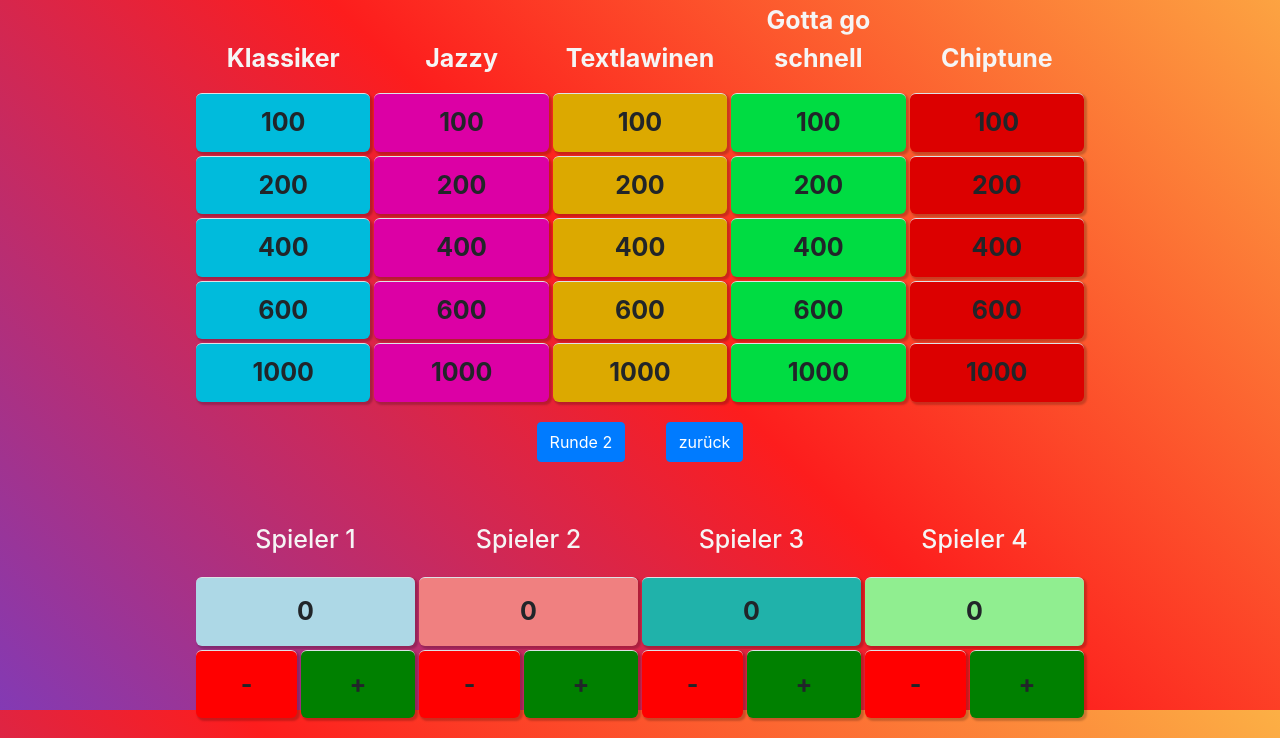
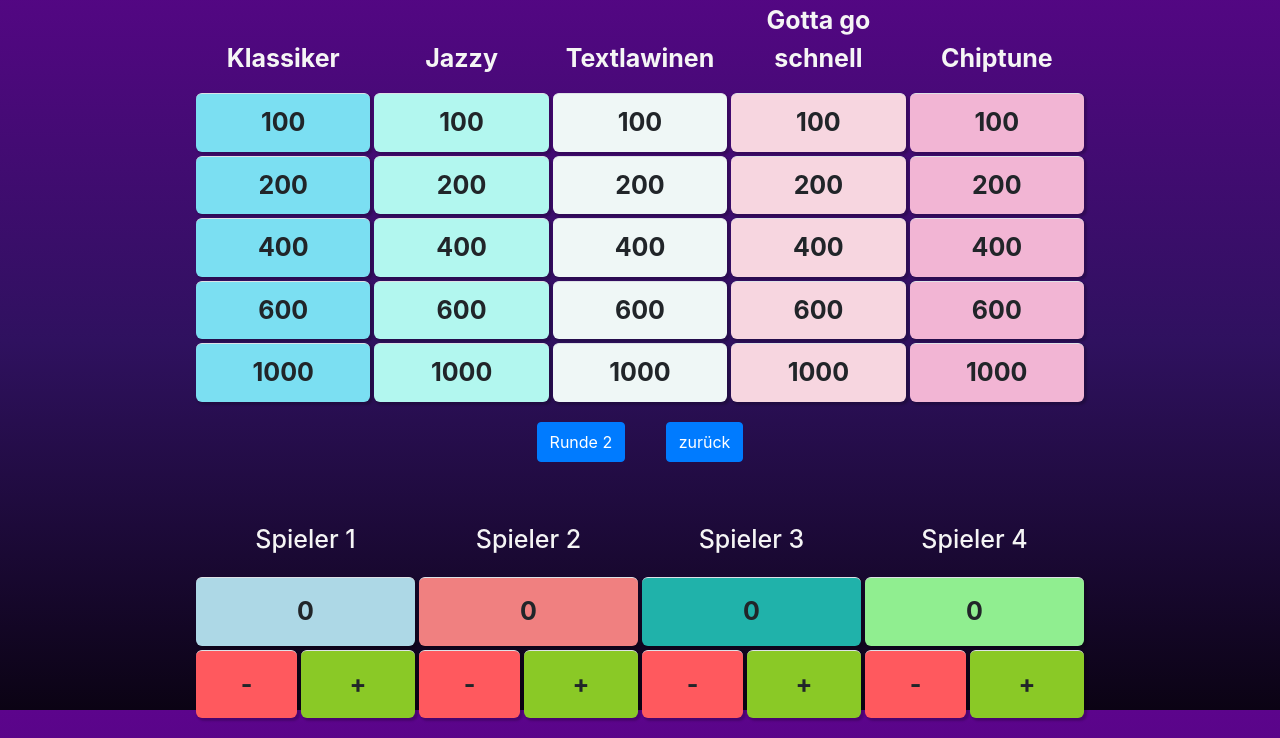
Before and after one commit to finncyr/nerdquiztafel, a plain HTML site: page src/index.html in a window 1280 px wide. Shown: the part 90-828 px from the top of the page. Drawn offline with nearby package versions, Linux system fonts and the light colour scheme; files that its build step writes are made by us from their sources.

Commit message:
color fix

```diff
--- a/src/css/index.css
+++ b/src/css/index.css
@@ -3,8 +3,8 @@ div{
     height: 100%;
 }
 body{
-    background: rgb(131,58,180);
-    background: linear-gradient(45deg, rgba(131,58,180,1) 0%, rgba(253,29,29,1) 50%, rgba(252,176,69,1) 100%);
+    background: rgb(11,3,20);
+    background: linear-gradient(0deg, rgba(11,3,20,1) 0%, rgba(47,17,95,1) 46%, rgba(92,4,140,1) 100%);
 
     width: 100%;
     height: 100%;
@@ -78,6 +78,7 @@ th {
     font-weight: 700;
     font-family: 'Kanit', sans-serif;
     text-decoration: underline;
+    color: whitesmoke;
 }
 
 #myTable {
--- a/src/css/starting.css
+++ b/src/css/starting.css
@@ -1,6 +1,6 @@
 body{
-    background: rgb(131,58,180);
-    background: linear-gradient(45deg, rgba(131,58,180,1) 0%, rgba(253,29,29,1) 50%, rgba(252,176,69,1) 100%);
+    background: rgb(11,3,20);
+    background: linear-gradient(0deg, rgba(11,3,20,1) 0%, rgba(47,17,95,1) 46%, rgba(92,4,140,1) 100%);
 
     width: 100%;
     height: 100%;
--- a/src/index.html
+++ b/src/index.html
@@ -48,48 +48,48 @@
             <!--auskommentieren für Reihennamen -->
             <!--<th scope="row">X</th>-->
 
-            <td style="background-color: rgb(0, 187, 220);">100</td>
-            <td style="background-color: rgb(220, 0, 165);">100</td>
-            <td style="background-color: rgb(220, 169, 0);">100</td>
-            <td style="background-color: rgb(0, 220, 66);">100</td>
-            <td style="background-color: rgb(220, 0, 0);">100</td>
+            <td style="background-color: #7bdff2;">100</td>
+            <td style="background-color: #b2f7ef;">100</td>
+            <td style="background-color: #eff7f6;">100</td>
+            <td style="background-color: #f7d6e0;">100</td>
+            <td style="background-color: #f2b5d4;">100</td>
         </tr>
         <tr>
             <!--<th scope="row">X</th>-->
 
-            <td style="background-color: rgb(0, 187, 220);">200</td>
-            <td style="background-color: rgb(220, 0, 165);">200</td>
-            <td style="background-color: rgb(220, 169, 0);">200</td>
-            <td style="background-color: rgb(0, 220, 66);">200</td>
-            <td style="background-color: rgb(220, 0, 0);">200</td>
+            <td style="background-color: #7bdff2;">200</td>
+            <td style="background-color: #b2f7ef;">200</td>
+            <td style="background-color: #eff7f6;">200</td>
+            <td style="background-color: #f7d6e0;">200</td>
+            <td style="background-color: #f2b5d4;">200</td>
         </tr>
         <tr>
             <!--<th scope="row">X</th>-->
 
-            <td style="background-color: rgb(0, 187, 220);">400</td>
-            <td style="background-color: rgb(220, 0, 165);">400</td>
-            <td style="background-color: rgb(220, 169, 0);">400</td>
-            <td style="background-color: rgb(0, 220, 66);">400</td>
-            <td style="background-color: rgb(220, 0, 0);">400</td>
+            <td style="background-color: #7bdff2;">400</td>
+            <td style="background-color: #b2f7ef;">400</td>
+            <td style="background-color: #eff7f6;">400</td>
+            <td style="background-color: #f7d6e0;">400</td>
+            <td style="background-color: #f2b5d4;">400</td>
         </tr>
         <tr>
             <!--<th scope="row">X</th>-->
 
-            <td style="background-color: rgb(0, 187, 220);">600</td>
-            <td style="background-color: rgb(220, 0, 165);">600</td>
-            <td style="background-color: rgb(220, 169, 0);">600</td>
-            <td style="background-color: rgb(0, 220, 66);">600</td>
-            <td style="background-color: rgb(220, 0, 0);">600</td>
+            <td style="background-color: #7bdff2;">600</td>
+            <td style="background-color: #b2f7ef;">600</td>
+            <td style="background-color: #eff7f6;">600</td>
+            <td style="background-color: #f7d6e0;">600</td>
+            <td style="background-color: #f2b5d4;">600</td>
         </tr>
 
         <tr>
             <!--<th scope="row">X</th>-->
 
-            <td style="background-color: rgb(0, 187, 220);">1000</td>
-            <td style="background-color: rgb(220, 0, 165);">1000</td>
-            <td style="background-color: rgb(220, 169, 0);">1000</td>
-            <td style="background-color: rgb(0, 220, 66);">1000</td>
-            <td style="background-color: rgb(220, 0, 0);">1000</td>
+            <td style="background-color: #7bdff2;">1000</td>
+            <td style="background-color: #b2f7ef;">1000</td>
+            <td style="background-color: #eff7f6;">1000</td>
+            <td style="background-color: #f7d6e0;">1000</td>
+            <td style="background-color: #f2b5d4;">1000</td>
         </tr>
 
         </tbody>
@@ -135,14 +135,14 @@
                 <td style="background-color: lightgreen;" class="score" id="score-4" colspan="2">0</td>
             </tr>
             <tr>
-                <td style="background-color: red;" class="edit" id="score-1-">-</td>
-                <td style="background-color: green;" class="edit" id="score-1plus">+</td>
-                <td style="background-color: red;" class="edit" id="score-2-">-</td>
-                <td style="background-color: green;" class="edit" id="score-2plus">+</td>
-                <td style="background-color: red;" class="edit" id="score-3-">-</td>
-                <td style="background-color: green;" class="edit" id="score-3plus">+</td>
-                <td style="background-color: red;" class="edit" id="score-4-">-</td>
-                <td style="background-color: green;" class="edit" id="score-4plus">+</td>
+                <td style="background-color: #ff595e;" class="edit" id="score-1-">-</td>
+                <td style="background-color: #8ac926;" class="edit" id="score-1plus">+</td>
+                <td style="background-color: #ff595e;" class="edit" id="score-2-">-</td>
+                <td style="background-color: #8ac926;" class="edit" id="score-2plus">+</td>
+                <td style="background-color: #ff595e;" class="edit" id="score-3-">-</td>
+                <td style="background-color: #8ac926;" class="edit" id="score-3plus">+</td>
+                <td style="background-color: #ff595e;" class="edit" id="score-4-">-</td>
+                <td style="background-color: #8ac926;" class="edit" id="score-4plus">+</td>
             </tr>
         </tbody>
     </table>
```
